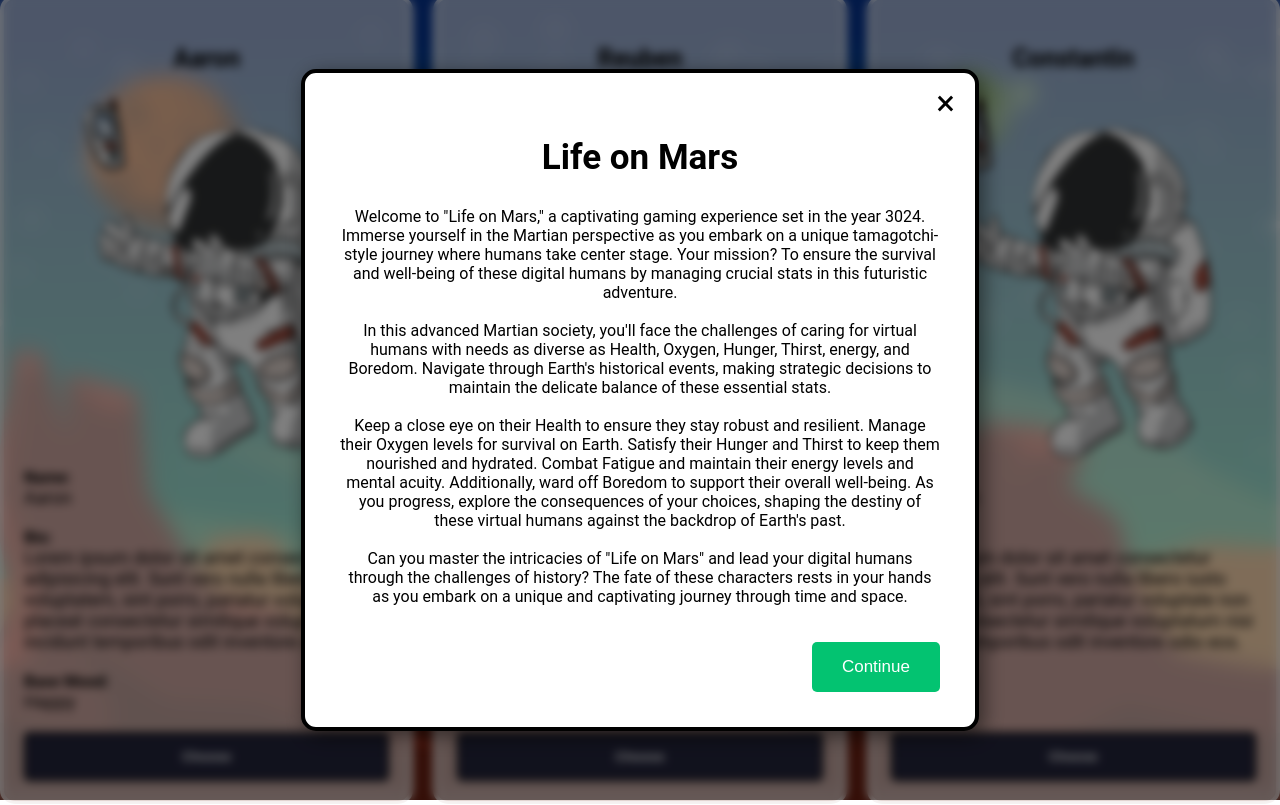
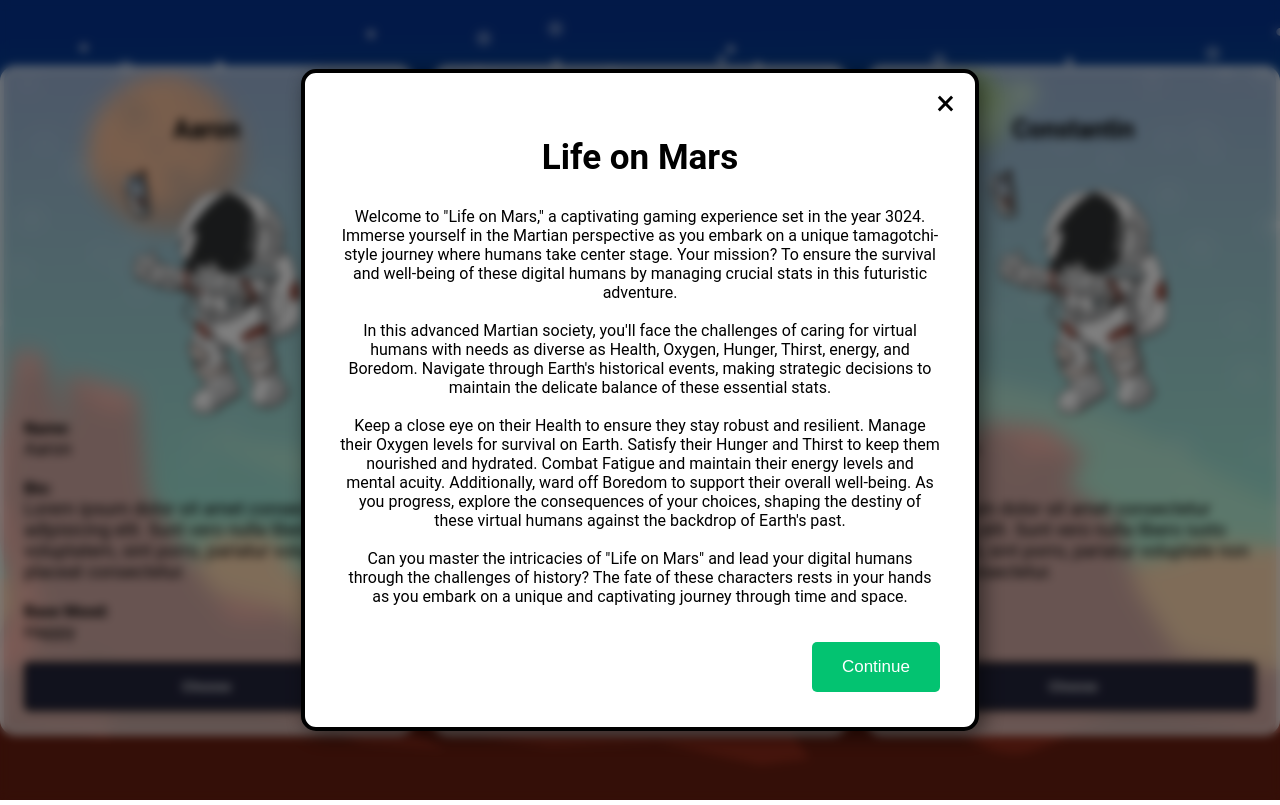
Before and after one commit to latham91/cn-cyberpet-collab, a plain HTML site: page index.html in a window 1280 px wide. Drawn offline with Linux system fonts and the light colour scheme.

Commit message:
updated image size

```diff
--- a/index.html
+++ b/index.html
@@ -13,7 +13,9 @@
                 <div class="card">
                     <div class="cardContent">
                         <h3>Aaron</h3>
-                        <img src="./assets/charPlaceholder.png" alt="placeholder" height="200px" />
+                        <div class="imgContainer">
+                            <img src="./assets/charPlaceholder.png" alt="placeholder" height="200px" />
+                        </div>
                         <div class="description">
                             <div class="descriptionContent">
                                 <h4>Name:</h4>
@@ -23,8 +25,7 @@
                                 <h4>Bio:</h4>
                                 <p>
                                     Lorem ipsum dolor sit amet consectetur adipisicing elit. Sunt vero nulla libero
-                                    iusto voluptatem, sint porro, pariatur voluptate non placeat consectetur similique
-                                    voluptatum nisi incidunt temporibus odit inventore odio eos.
+                                    iusto voluptatem, sint porro, pariatur voluptate non placeat consectetur.
                                 </p>
                             </div>
                             <div class="descriptionContent">
@@ -38,7 +39,9 @@
                 <div class="card">
                     <div class="cardContent">
                         <h3>Reuben</h3>
-                        <img src="./assets/charPlaceholder.png" alt="placeholder" height="200px" />
+                        <div class="imgContainer">
+                            <img src="./assets/charPlaceholder.png" alt="placeholder" height="200px" />
+                        </div>
                         <div class="description">
                             <div class="descriptionContent">
                                 <h4>Name:</h4>
@@ -48,8 +51,7 @@
                                 <h4>Bio:</h4>
                                 <p>
                                     Lorem ipsum dolor sit amet consectetur adipisicing elit. Sunt vero nulla libero
-                                    iusto voluptatem, sint porro, pariatur voluptate non placeat consectetur similique
-                                    voluptatum nisi incidunt temporibus odit inventore odio eos.
+                                    iusto voluptatem, sint porro, pariatur voluptate non placeat consectetur.
                                 </p>
                             </div>
                             <div class="descriptionContent">
@@ -63,7 +65,9 @@
                 <div class="card">
                     <div class="cardContent">
                         <h3>Constantin</h3>
-                        <img src="./assets/charPlaceholder.png" alt="placeholder" height="200px" />
+                        <div class="imgContainer">
+                            <img src="./assets/charPlaceholder.png" alt="placeholder" height="200px" />
+                        </div>
                         <div class="description">
                             <div class="descriptionContent">
                                 <h4>Name:</h4>
@@ -73,8 +77,7 @@
                                 <h4>Bio:</h4>
                                 <p>
                                     Lorem ipsum dolor sit amet consectetur adipisicing elit. Sunt vero nulla libero
-                                    iusto voluptatem, sint porro, pariatur voluptate non placeat consectetur similique
-                                    voluptatum nisi incidunt temporibus odit inventore odio eos.
+                                    iusto voluptatem, sint porro, pariatur voluptate non placeat consectetur.
                                 </p>
                             </div>
                             <div class="descriptionContent">
--- a/style.css
+++ b/style.css
@@ -274,13 +274,19 @@ body {
 }
 
 .cardContent {
+    .imgContainer {
+        display: flex;
+        justify-content: center;
+        align-items: center;
+    }
+
     h3 {
         text-align: center;
         font-size: 25px;
     }
 
     img {
-        width: 100%;
+        width: 250px;
         object-fit: cover;
         height: 100%;
     }
```
